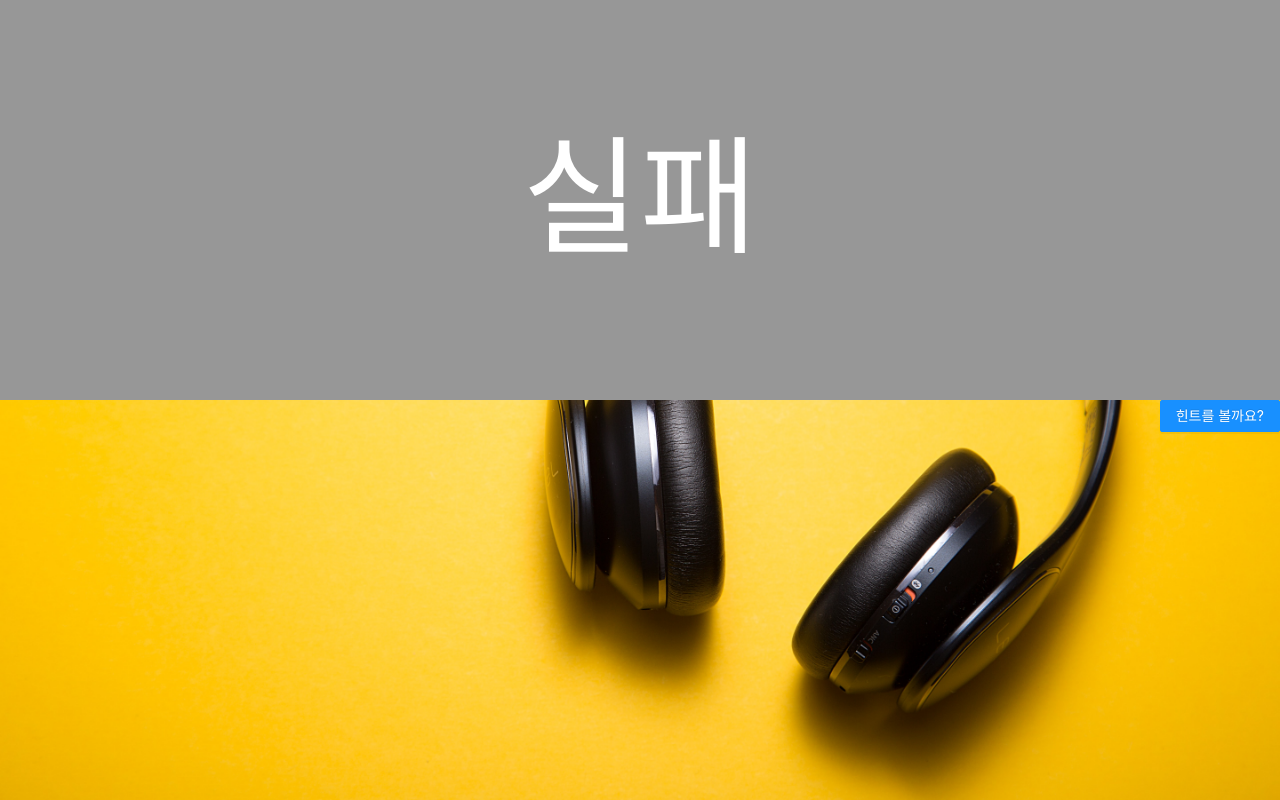
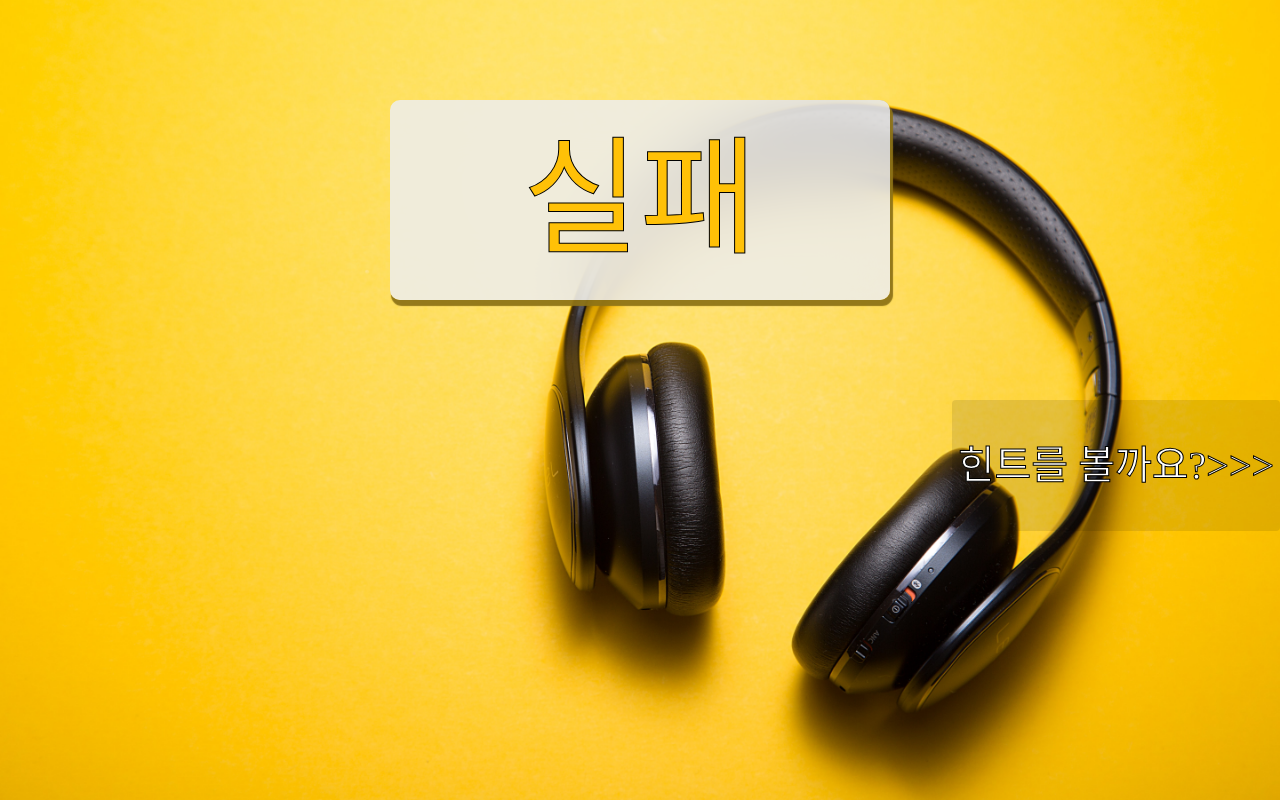
Before and after one commit to solitasroh/amazing-dictation, a React (Create React App) app: page /Game/Result in a window 1280 px wide. Built offline with nearby package versions, Linux system fonts and the light colour scheme; a web font is replaced by a local one.

Commit message:
Result Page 디자인 적용 폰트 적용

```diff
--- a/src/Pages/Game/ResultPage.tsx
+++ b/src/Pages/Game/ResultPage.tsx
@@ -13,27 +13,51 @@ const Container = styled.div`
   height: 400px;
   flex-direction: column;
   align-items: center;
+  justify-content: space-around;
+`;
+
+const TransparentContainer = styled.div`
+position: relative;
+  display: flex;
+  flex-direction: column;
+  width: 500px;
+  height: 200px;
+  align-items: center;
   justify-content: center;
-  background: #979797;
+  background: rgba(238, 238, 238, 0.86);
+  box-shadow: 2px 5px 1px 1px rgba(141, 115, 22, 0.94);
+  backdrop-filter: blur(30px);
+  border-radius: 10px;
 `;
 const TitleContainer = styled.div`
   color: #ffffff;
   align-items: center;
-  font-family: 'JejuHallasan';
+  font-family: 'cookie_bold';
   font-style: normal;
   font-weight: 400;
   font-size: 128px;
   line-height: 129px;
+  color: #FFC107;
+  -webkit-text-stroke-color: black;
+  -webkit-text-stroke-width: 1px;
 `;
 const ButtonContainer = styled.div`
   display: flex;
   justify-content: flex-end;
+
+`;
+const ButtonBox = styled.button`
   font-style: normal;
+  font-family: 'cookie_reg';
   font-weight: 400;
-  font-size: 60px;
+  font-size: 40px;
   line-height: 129px;
+  color :white;
+  background: rgba(0, 0, 0, 0.1);
+  -webkit-text-stroke-color: black;
+  -webkit-text-stroke-width: 1px;
+  border-radius: 4px;
 `;
-
 function ResultPage({ id }: Props): React.ReactElement {
   const location = useLocation();
   const navigate = useNavigate();
@@ -43,9 +67,9 @@ function ResultPage({ id }: Props): React.ReactElement {
 
   useEffect(() => {
     if (result === '실패') {
-      setNextStage('힌트를 볼까요?');
+      setNextStage('힌트를 볼까요?>>>');
     } else {
-      setNextStage('다음 게임으로?');
+      setNextStage('다음 게임으로?>>>');
     }
   }, []);
   const onClick = () => {
@@ -58,12 +82,14 @@ function ResultPage({ id }: Props): React.ReactElement {
   return (
     <>
       <Container>
-        <TitleContainer>{result}</TitleContainer>
+        <TransparentContainer>
+          <TitleContainer>{result}</TitleContainer>
+        </TransparentContainer>
       </Container>
       <ButtonContainer>
-        <Button type="primary" onClick={onClick}>
+        <ButtonBox onClick={onClick}>
           {nextStage}
-        </Button>
+        </ButtonBox>
       </ButtonContainer>
     </>
   );
```
